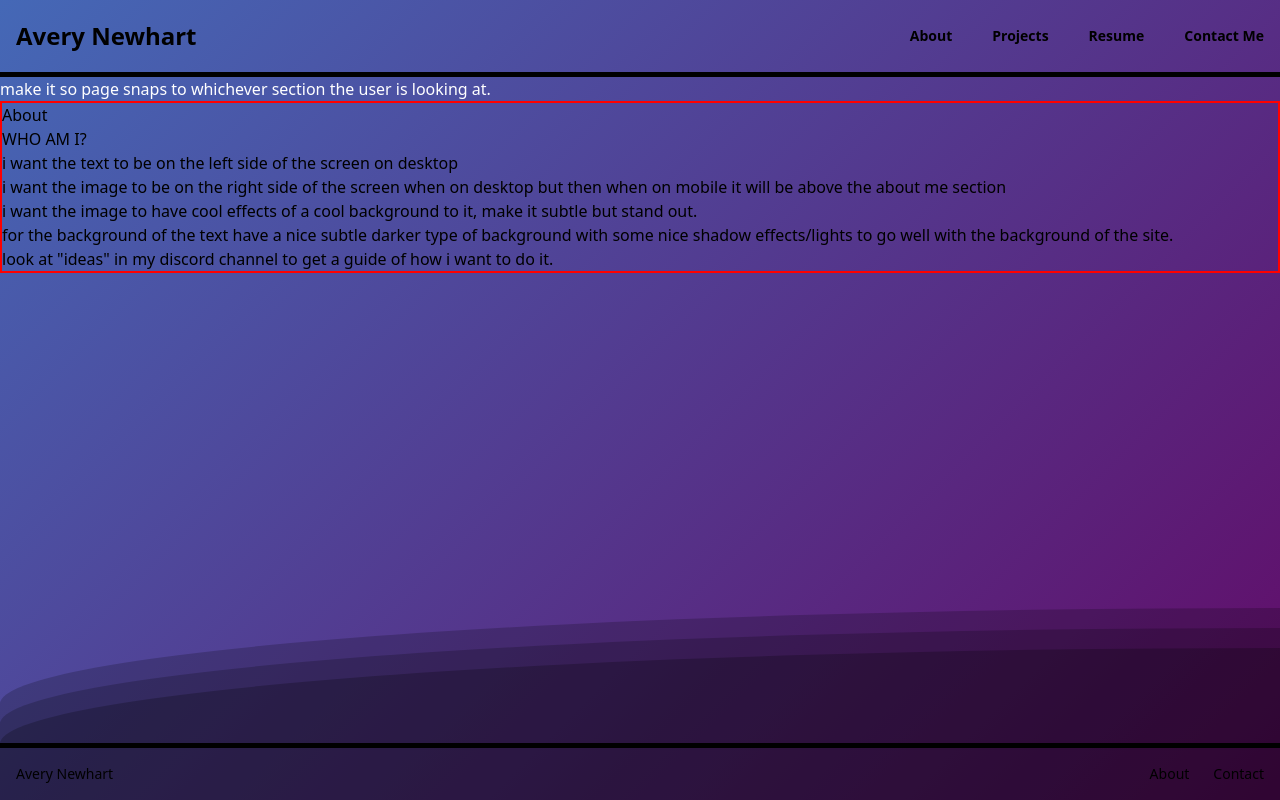
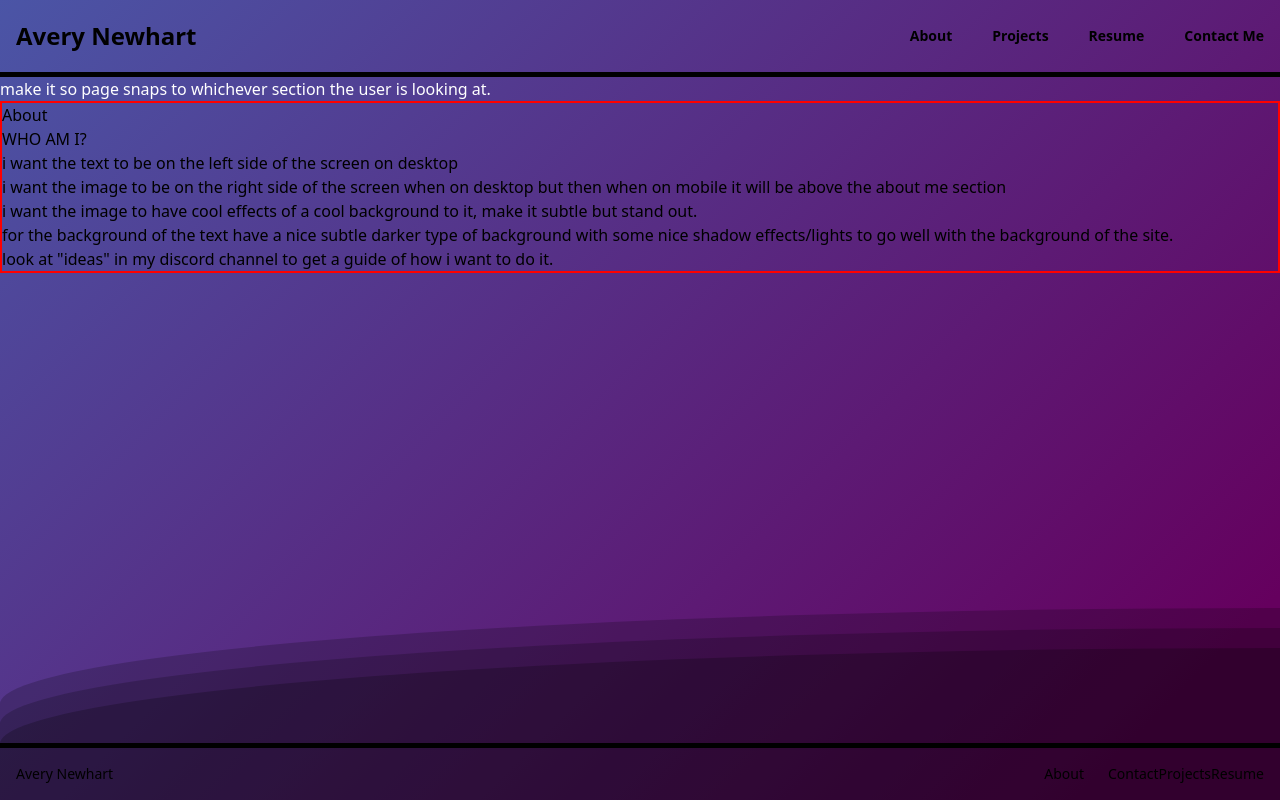
Before and after one commit to AveryNewhart/new-portfolio, a Vue app: page / in a window 1280 px wide. Shown: the top 800 px of the page. Built offline with nearby package versions, Linux system fonts and the light colour scheme.

Commit message:
more styling done for the background with each new page, and all links added to footer

```diff
--- a/src/App.vue
+++ b/src/App.vue
@@ -44,7 +44,7 @@ import Footer from './components/Footer.vue';
 }
 
 .section {
-  min-height: 1000px;
+  min-height: 100vh;
 }
 
 </style>
--- a/src/components/Background.vue
+++ b/src/components/Background.vue
@@ -1,16 +1,39 @@
 <template>
-    <div class="background">
+    <div class="background" ref="background">
       <div class="wave"></div>
       <div class="wave"></div>
       <div class="wave"></div>
     </div>
   </template>
 
-  <script>
-  export default {
-    name: 'BackgroundComponent'
-  };
-  </script>
+<script lang="ts">
+export default {
+  name: 'BackgroundComponent',
+  mounted() {
+    window.addEventListener('scroll', this.handleScroll);
+  },
+  beforeUnmount() {
+    window.removeEventListener('scroll', this.handleScroll);
+  },
+  methods: {
+    handleScroll() {
+      // Calculate the scroll position relative to section heights
+      const scrollPosition = window.scrollY;
+      const sectionHeight = window.innerHeight;
+
+      // Calculate the background position based on the scroll position
+      const backgroundPosition = (scrollPosition % sectionHeight) / sectionHeight;
+
+      // Apply the background position
+      if (this.$refs.background) {
+        (this.$refs.background as HTMLElement).style.backgroundPositionY = `${
+          backgroundPosition * 100
+        }%`;
+      }
+    },
+  },
+};
+</script>
 
   <style scoped>
   .background {
--- a/src/components/Footer.vue
+++ b/src/components/Footer.vue
@@ -14,6 +14,12 @@
         <li>
             <a href="#" class="hover:underline">Contact</a>
         </li>
+        <li>
+            <a href="#" class="hover:underline">Projects</a>
+        </li>
+        <li>
+            <a href="#" class="hover:underline">Resume</a>
+        </li>
       </ul>
       </div>
     </footer>
```
